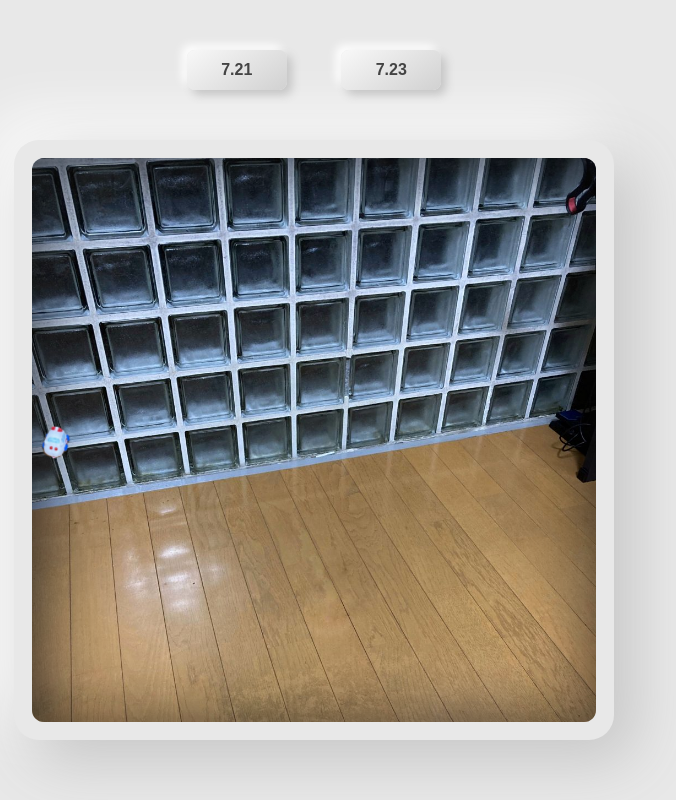
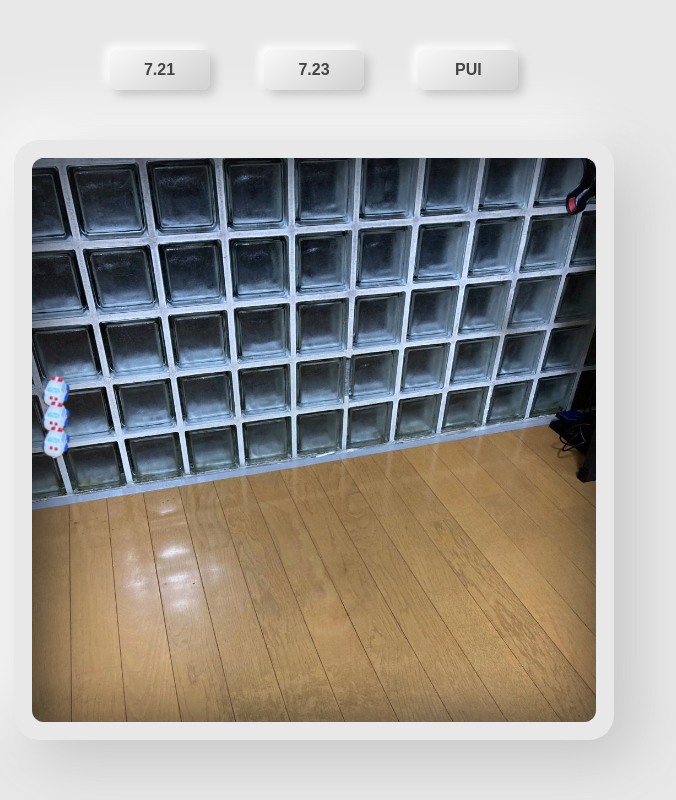
Before and after one commit to Meythei/VST, a plain HTML site: page index.html in a window 1280 px wide. Both pictures are taken after a click on the button "7.21". Shown: the whole page, without its empty margins (326-1002 px from the left). Drawn offline with Linux system fonts and the light colour scheme.

Commit message:
DO NOT PUSH THE PUI

```diff
--- a/index.html
+++ b/index.html
@@ -16,9 +16,12 @@
     <div class="btn-box">
         <button data-date="0721" type="submit" class="btn_PUI btn">7.21</button>
         <button data-date="0723" type="submit" class="btn_PUI btn">7.23</button>
+        <button data-date="more" type="submit" class="btn_PUI btn">PUI</button>
     </div>
     <div class="box">
-        <div class="inner">
+        <div id="mol-ground" class="inner">
+            <div class="molc"><img src="./img/p.u.i.png" alt=""></div>
+            <div class="molc"><img src="./img/p.u.i.png" alt=""></div>
             <div class="molc"><img src="./img/p.u.i.png" alt=""></div>
         </div>
     </div>
@@ -44,11 +47,21 @@
             case "0723":
                 $(".molc").children().attr("src", "./img/p.u.i.2.png");
                 break;
+
+            case "more":
+                $("#mol-ground").append("<div class=\"molc\"><img src=\"./img/p.u.i.png\" alt=\"\"></div>");
+                break;
+
             default:
                 alert("error : 1");
                 break;
         };
-        $(".molc").pep().data('plugin_pep').revert();
+
+        $(".molc")
+            .pep({
+                droppable: '.droppable',
+                constrainTo: 'parent'
+            })
     });
 </script>
 
```
